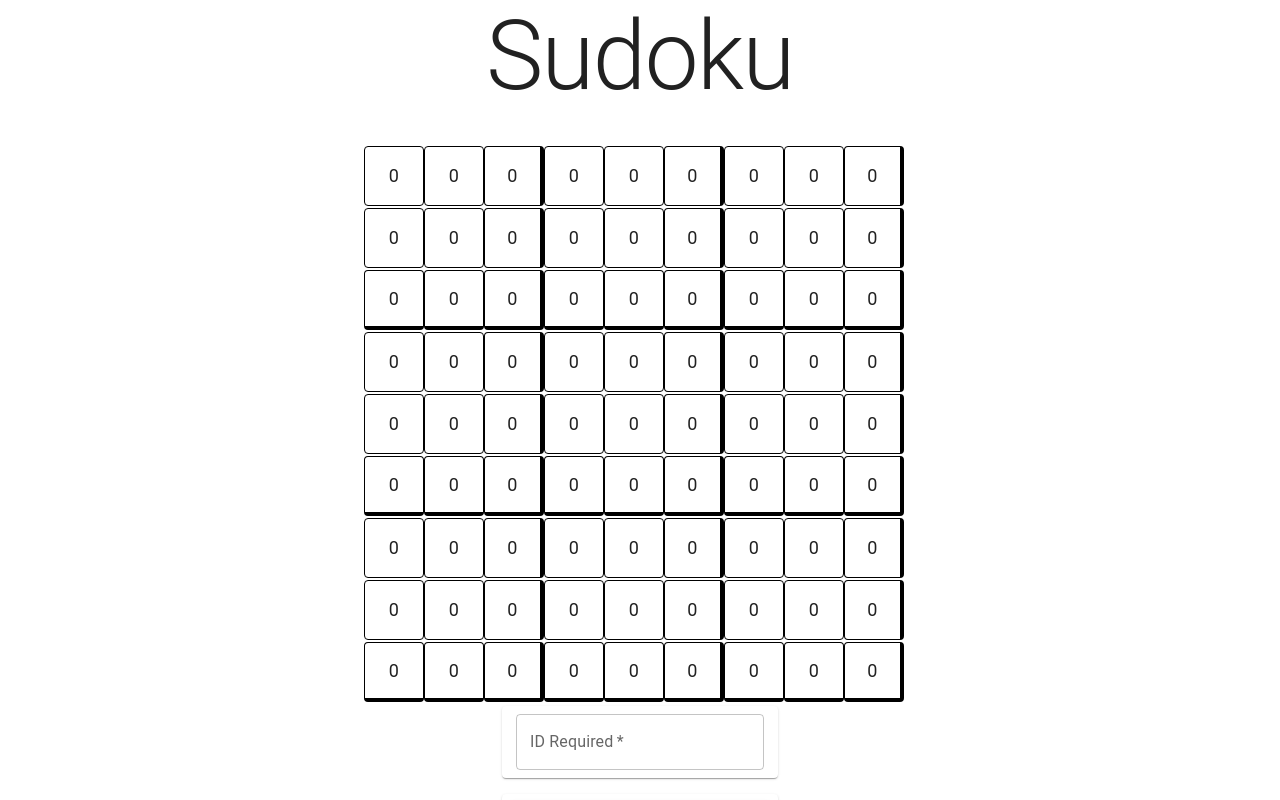
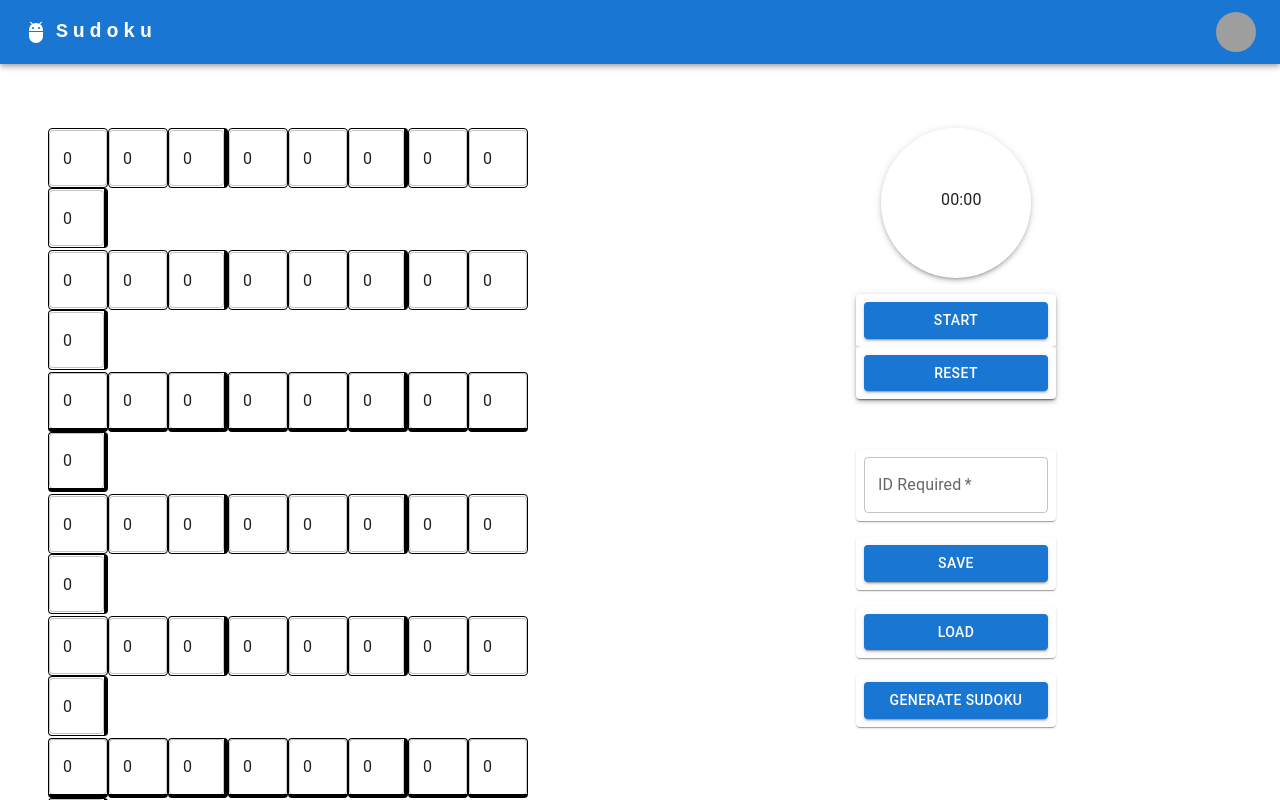
Before and after one commit to Matthewechong/Sudoku, a React (Vite) app in the folder sudoku-frontend/: page / in a window 1280 px wide. Shown: the top 800 px of the page. Built offline with nearby package versions, Linux system fonts and the light colour scheme; grey boxes are pictures that could not be loaded.

Commit message:
Changed Format

```diff
--- a/sudoku-frontend/src/App.jsx
+++ b/sudoku-frontend/src/App.jsx
@@ -2,25 +2,31 @@
 import DisplayGrid from "./components/DisplayGrid";
 import SudokuProvider  from "./contexts/CurrentGridContext";
 import Form from "./components/Form"
-import { Container, CssBaseline, Typography } from "@mui/material";
-
+import { Container, CssBaseline, Typography, Grid, Paper, Button } from "@mui/material";
+import ResponsiveAppBar from "./components/MenuBar";
+import Stopwatch from "./components/StopWatch";
 function App(){
   return(
       <>
   <SudokuProvider>
-    <CssBaseline/>
-    <Typography variant="h1" align="center" color="textPrimary" gutterBottom>Sudoku</Typography>
+    <CssBaseline></CssBaseline>
+    <ResponsiveAppBar></ResponsiveAppBar>
     <main>
-      <div>
-      <Container maxWidth="sm" align="center">
-        <DisplayGrid />
-        <div style={{ marginTop: "60px" }}>
-          <Form/>
-        </div>
-
-      </Container>
-
-      </div>
+    <Grid container spacing={2}>
+      <Grid item xs={6} style={{ padding: "40px", marginTop: "40px" }}>
+        <Paper elevation={0} style={{ height : "650px"}} >
+          <Container maxWidth="sm" align="center" style={{  }} >
+            <DisplayGrid />
+          </Container>
+        </Paper>
+      </Grid>
+      <Grid item xs={6} style={{ padding: "0px", marginTop: "80px" }}>
+          <Container maxWidth="sm" align="center" >
+            <Stopwatch></Stopwatch>
+            <Form />
+          </Container>
+      </Grid>
+    </Grid>
     </main>
   </SudokuProvider>
       </>
--- a/sudoku-frontend/src/components/DisplayGrid.jsx
+++ b/sudoku-frontend/src/components/DisplayGrid.jsx
@@ -15,14 +15,14 @@
         setSelectedCell({ row, col });
       };
 
-    const handleInputChange = (event) => {
+    const handleInputChange = (event, row, col) => {
       const newValue = event.target.value;
-      if (selectedCell.row !== null && selectedCell.col !== null) {
+      if (row !== null && col !== null) {
         // Update the grid with the new value
         const newGrid = [...grid];
-        newGrid[selectedCell.row][selectedCell.col] = newValue;
+        newGrid[row][col] = newValue;
         setGrid(newGrid);
-    }
+      }
     }
 
     function loadBoard(board){
@@ -49,7 +49,12 @@
                 }
                   onClick={() => handleCellClick(rowIndex, colIndex)}
                 >
-                  {cell !== "0" ? cell : ""}
+                  <TextField
+                  value={cell}
+                  size='large'
+                  variant="outlined"
+                  onChange={(e) => handleInputChange( e, rowIndex, colIndex)}/>
+
                 </Paper>
               </Grid>
             ))}
--- a/sudoku-frontend/src/components/Form.jsx
+++ b/sudoku-frontend/src/components/Form.jsx
@@ -41,7 +41,7 @@
     }
 
     return (
-        <Box className="form" >
+        <Box className="form" style={{ width : "300px", padding:"50px" }} >
         <Stack spacing={2}>
             <Item>
                 <TextField
--- /dev/null
+++ b/sudoku-frontend/src/components/MenuBar.jsx
@@ -0,0 +1,162 @@
+import * as React from 'react';
+import AppBar from '@mui/material/AppBar';
+import Box from '@mui/material/Box';
+import Toolbar from '@mui/material/Toolbar';
+import IconButton from '@mui/material/IconButton';
+import Typography from '@mui/material/Typography';
+import Menu from '@mui/material/Menu';
+import MenuIcon from '@mui/icons-material/Menu';
+import Container from '@mui/material/Container';
+import Avatar from '@mui/material/Avatar';
+import Button from '@mui/material/Button';
+import Tooltip from '@mui/material/Tooltip';
+import MenuItem from '@mui/material/MenuItem';
+import AdbIcon from '@mui/icons-material/Adb';
+
+const pages = ['Products', 'Pricing', 'Blog'];
+const settings = ['Profile', 'Account', 'Dashboard', 'Logout'];
+
+function ResponsiveAppBar() {
+  const [anchorElNav, setAnchorElNav] = React.useState(null);
+  const [anchorElUser, setAnchorElUser] = React.useState(null);
+
+  const handleOpenNavMenu = (event) => {
+    setAnchorElNav(event.currentTarget);
+  };
+  const handleOpenUserMenu = (event) => {
+    setAnchorElUser(event.currentTarget);
+  };
+
+  const handleCloseNavMenu = () => {
+    setAnchorElNav(null);
+  };
+
+  const handleCloseUserMenu = () => {
+    setAnchorElUser(null);
+  };
+
+  return (
+    <AppBar position="static">
+      <Container maxWidth="xl">
+        <Toolbar disableGutters>
+          <AdbIcon sx={{ display: { xs: 'none', md: 'flex' }, mr: 1 }} />
+          <Typography
+            variant="h6"
+            noWrap
+            component="a"
+            href="#app-bar-with-responsive-menu"
+            sx={{
+              mr: 2,
+              display: { xs: 'none', md: 'flex' },
+              fontFamily: 'monospace',
+              fontWeight: 700,
+              letterSpacing: '.3rem',
+              color: 'inherit',
+              textDecoration: 'none',
+            }}
+          >
+            Sudoku
+          </Typography>
+
+          <Box sx={{ flexGrow: 1, display: { xs: 'flex', md: 'none' } }}>
+            <IconButton
+              size="large"
+              aria-label="account of current user"
+              aria-controls="menu-appbar"
+              aria-haspopup="true"
+              onClick={handleOpenNavMenu}
+              color="inherit"
+            >
+              <MenuIcon />
+            </IconButton>
+            <Menu
+              id="menu-appbar"
+              anchorEl={anchorElNav}
+              anchorOrigin={{
+                vertical: 'bottom',
+                horizontal: 'left',
+              }}
+              keepMounted
+              transformOrigin={{
+                vertical: 'top',
+                horizontal: 'left',
+              }}
+              open={Boolean(anchorElNav)}
+              onClose={handleCloseNavMenu}
+              sx={{
+                display: { xs: 'block', md: 'none' },
+              }}
+            >
+              {pages.map((page) => (
+                <MenuItem key={page} onClick={handleCloseNavMenu}>
+                  <Typography textAlign="center"></Typography>
+                </MenuItem>
+              ))}
+            </Menu>
+          </Box>
+          <AdbIcon sx={{ display: { xs: 'flex', md: 'none' }, mr: 1 }} />
+          <Typography
+            variant="h5"
+            noWrap
+            component="a"
+            href="#app-bar-with-responsive-menu"
+            sx={{
+              mr: 2,
+              display: { xs: 'flex', md: 'none' },
+              flexGrow: 1,
+              fontFamily: 'monospace',
+              fontWeight: 700,
+              letterSpacing: '.3rem',
+              color: 'inherit',
+              textDecoration: 'none',
+            }}
+          >
+
+          </Typography>
+          <Box sx={{ flexGrow: 1, display: { xs: 'none', md: 'flex' } }}>
+            {pages.map((page) => (
+              <Button
+                key={page}
+                onClick={handleCloseNavMenu}
+                sx={{ my: 2, color: 'white', display: 'block' }}
+              >
+
+              </Button>
+            ))}
+          </Box>
+
+          <Box sx={{ flexGrow: 0 }}>
+            <Tooltip title="Open settings">
+              <IconButton onClick={handleOpenUserMenu} sx={{ p: 0 }}>
+                <Avatar alt="Remy Sharp" src="/static/images/avatar/2.jpg" />
+              </IconButton>
+            </Tooltip>
+            <Menu
+              sx={{ mt: '45px' }}
+              id="menu-appbar"
+              anchorEl={anchorElUser}
+              anchorOrigin={{
+                vertical: 'top',
+                horizontal: 'right',
+              }}
+              keepMounted
+              transformOrigin={{
+                vertical: 'top',
+                horizontal: 'right',
+              }}
+              open={Boolean(anchorElUser)}
+              onClose={handleCloseUserMenu}
+            >
+              {settings.map((setting) => (
+                <MenuItem key={setting} onClick={handleCloseUserMenu}>
+                  <Typography textAlign="center">{setting}</Typography>
+                </MenuItem>
+              ))}
+            </Menu>
+          </Box>
+        </Toolbar>
+      </Container>
+    </AppBar>
+  );
+}
+export default ResponsiveAppBar;
--- /dev/null
+++ b/sudoku-frontend/src/components/StopWatch.jsx
@@ -0,0 +1,70 @@
+import { Button, Paper, Typography, Grid } from "@mui/material";
+import React, { useState, useEffect } from "react";
+import { styled } from '@mui/material/styles';
+
+const Item = styled(Paper)(({ theme }) => ({
+    backgroundColor: theme.palette.mode === 'dark' ? '#1A2027' : '#fff',
+    ...theme.typography.body2,
+    padding: theme.spacing(1),
+    textAlign: 'center',
+    color: theme.palette.text.secondary,
+  }));
+
+function Stopwatch() {
+  const [isRunning, setIsRunning] = useState(false);
+  const [time, setTime] = useState(0);
+  const minutes = Math.floor(time / 60);
+  const seconds = time % 60;
+
+  useEffect(() => {
+    let interval;
+
+    if (isRunning) {
+      interval = setInterval(() => {
+        setTime((prevTime) => prevTime + 1);
+      }, 1000);
+    } else {
+      clearInterval(interval);
+    }
+
+    return () => clearInterval(interval);
+  }, [isRunning]);
+
+  const startStop = () => {
+    setIsRunning(!isRunning);
+  };
+
+  const reset = () => {
+    setTime(0);
+    setIsRunning(false);
+  };
+
+  return (
+    <>
+    <Grid container spacing={2}>
+      <Grid item xs={12} style={{ width:"50px"}}>
+        <Paper style={{width: "150px",height: "150px",borderRadius: "50%", border : "4px", backgroundColor: "transparent" }} elevation={3}>
+            <Typography style={{ padding:"60px"}}>
+                {String(minutes).padStart(2, "0")}:
+                {String(seconds).padStart(2, "0")}
+            </Typography>
+        </Paper>
+      </Grid>
+      <Grid item xs={12}>
+        <Paper style={{width: "200px"}}elevation={3}>
+            <Item>
+                <Button variant="contained" onClick={startStop}>{isRunning ? "Stop" : "Start"}</Button>
+            </Item>
+            <Item>
+                <Button variant="contained" onClick={reset}>Reset</Button>
+            </Item>
+        </Paper>
+        </Grid>
+      </Grid>
+    </>
+
+
+  );
+}
+
+export default Stopwatch;
--- a/sudoku-frontend/src/index.css
+++ b/sudoku-frontend/src/index.css
@@ -56,9 +56,6 @@
 }
 
 .sudoku-grid {
-  /* display: flex;
-  align-items: center;
-  justify-content: center; */
   grid-template-columns: repeat(9, fr);
   grid-gap: 2px;
   width: 500px;
@@ -100,11 +97,6 @@
   width: 50px;
 }
 
-.form{
-  margin-top: 20px;
-  width : 50%;
-}
-
 Button{
   width: 100%;
 }
```
